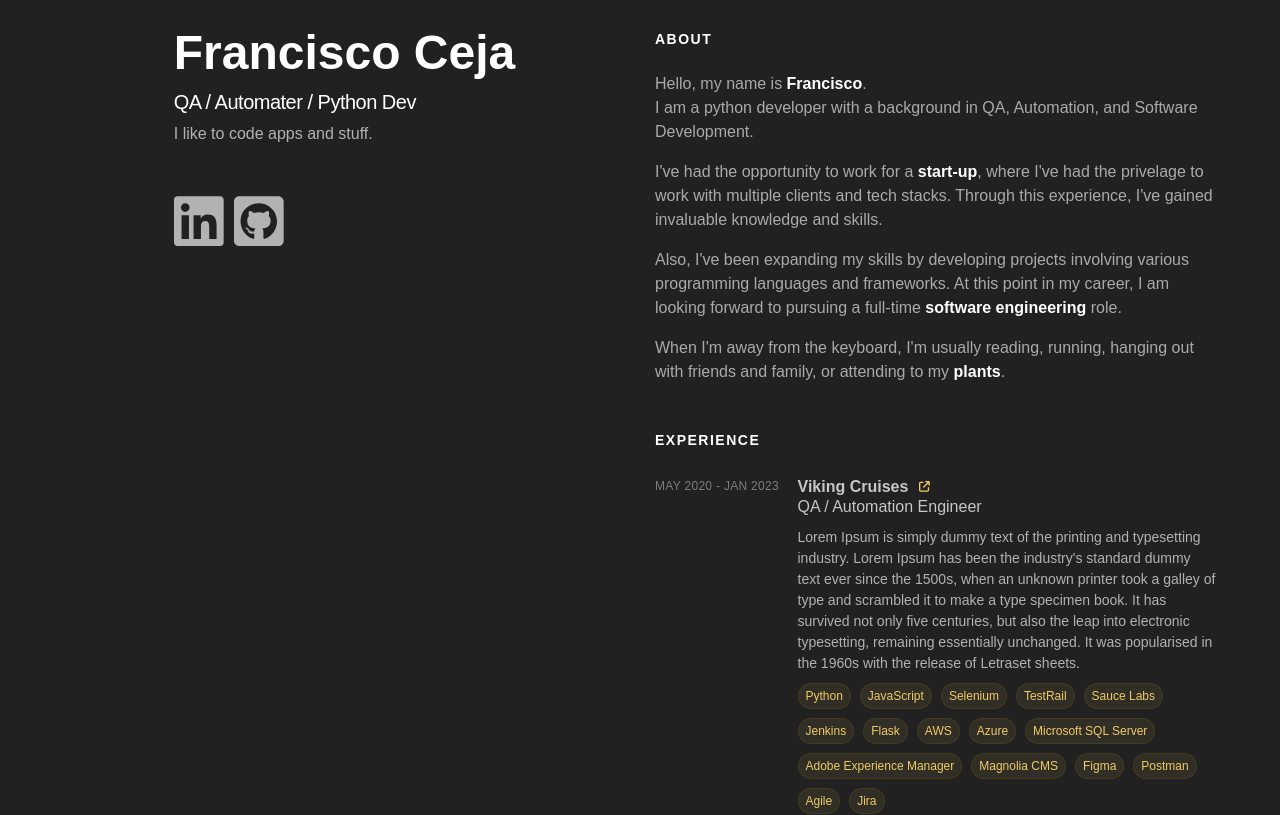
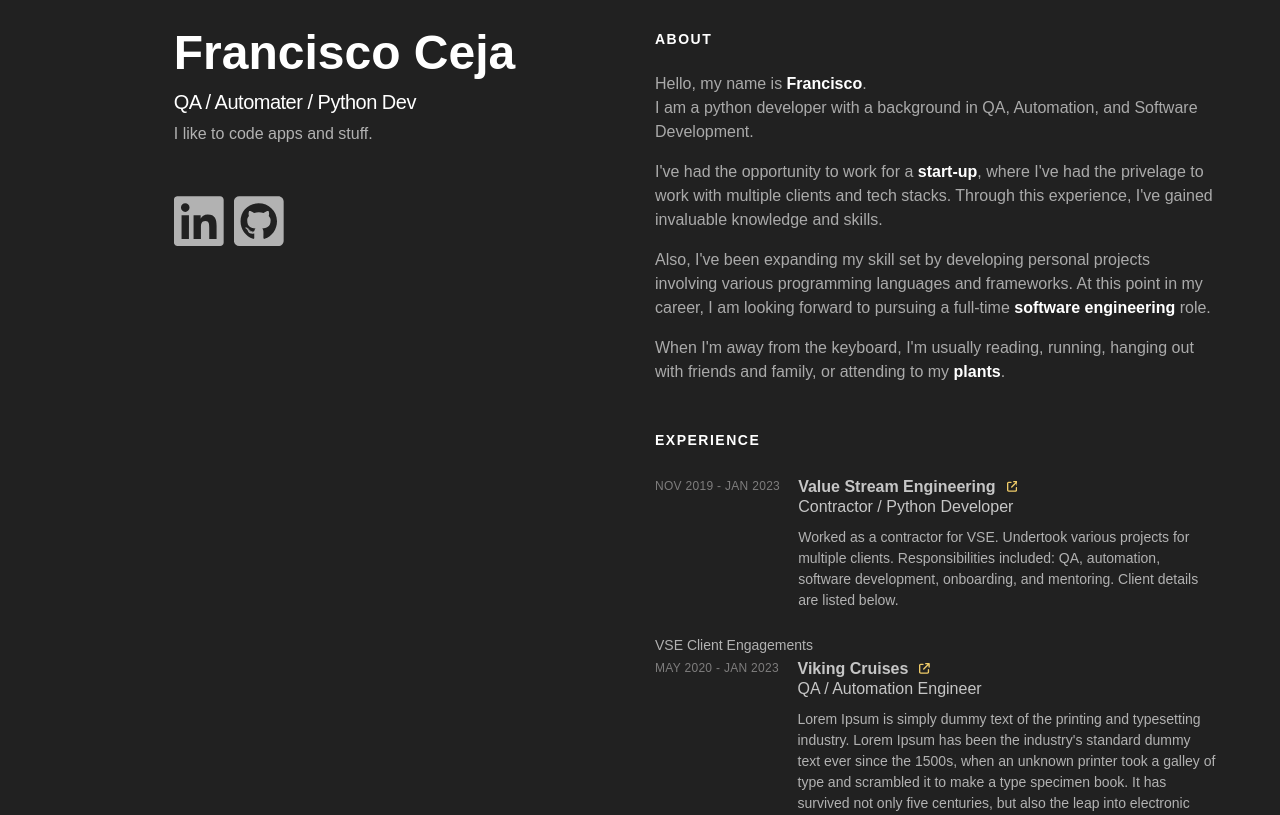
Before and after one commit to fceja/fceja.com_v2, a React (Vite) app: page / in a window 1280 px wide. Shown: the top 815 px of the page. Built offline with nearby package versions, Linux system fonts and the light colour scheme.

Commit message:
refactor so that clients are nested in content

```diff
--- a/src/scss/components/home/ExperienceCardsList.scss
+++ b/src/scss/components/home/ExperienceCardsList.scss
@@ -77,3 +77,13 @@
     color: rgb(178, 178, 178);
     font-weight: none;
 }
+
+.clients {
+    font-size: .875em;
+    color: rgb(178, 178, 178);
+    font-weight: none;
+
+    &+li {
+        margin: 5px 0 0 0;
+    }
+}
--- a/src/scss/components/home/semantic/AboutSection.scss
+++ b/src/scss/components/home/semantic/AboutSection.scss
@@ -6,7 +6,8 @@
         font-size: .875em;
         font-weight: 700;
         letter-spacing: 1.5px;
-        margin: 100px 0 0 0;
+        // margin: 100px 0 0 0;
+        margin: 50px 0 0 0;
     }
 
     p {
--- /dev/null
+++ b/src/ts/components/home/ExperienceCard.tsx
@@ -0,0 +1,53 @@
+import "@scss/components/home/ExperienceCardsList.scss"
+import Tags from "@common/components/Tags"
+import { TagLinkI } from "@content/TagContent"
+
+interface ExperienceCardI {
+    cardData: {
+        year: string,
+        position: string,
+        company: string,
+        companyUrl: string,
+        paragraph: string,
+        tags: TagLinkI[]
+    }
+    parentIndex: string
+}
+
+const ExperienceCards = (props: ExperienceCardI) => {
+    const { cardData, parentIndex } = props
+
+    return (
+        <li
+            key={`li-${parentIndex}`}
+            className={`exp-card-${parentIndex} exp-card d-md-flex`}
+        >
+            <div
+                className="card-year"
+                style={{ margin: "-2px 0 0 0", minWidth: "125px" }}
+            >
+                {cardData.year}
+            </div>
+            <div className="card-desc w-100">
+                <div className="card-comp m-0 p-0">
+                    <a
+                        href={cardData.companyUrl}
+                        target="_blank"
+                    >
+                        {cardData.company}
+                        {/* <!--!Font Awesome Free 6.5.2 by @fontawesome - https://fontawesome.com License - https://fontawesome.com/license/free Copyright 2024 Fonticons, Inc.--> */}
+                        <svg
+                            xmlns="http://www.w3.org/2000/svg"
+                            viewBox="0 0 512 512">
+                            <path d="M320 0c-17.7 0-32 14.3-32 32s14.3 32 32 32h82.7L201.4 265.4c-12.5 12.5-12.5 32.8 0 45.3s32.8 12.5 45.3 0L448 109.3V192c0 17.7 14.3 32 32 32s32-14.3 32-32V32c0-17.7-14.3-32-32-32H320zM80 32C35.8 32 0 67.8 0 112V432c0 44.2 35.8 80 80 80H400c44.2 0 80-35.8 80-80V320c0-17.7-14.3-32-32-32s-32 14.3-32 32V432c0 8.8-7.2 16-16 16H80c-8.8 0-16-7.2-16-16V112c0-8.8 7.2-16 16-16H192c17.7 0 32-14.3 32-32s-14.3-32-32-32H80z" />
+                        </svg>
+                    </a>
+                </div>
+                <span className="card-position">{cardData.position}</span>
+                <p className="card-p m-0 mt-2">{cardData.paragraph}</p>
+                <Tags className="home-exp" tagData={cardData.tags} parentIndex={Number(parentIndex)} />
+            </div>
+        </li>
+    )
+}
+export default ExperienceCards
--- a/src/ts/components/home/ExperienceCardsList.tsx
+++ b/src/ts/components/home/ExperienceCardsList.tsx
@@ -1,42 +1,29 @@
 import "@scss/components/home/ExperienceCardsList.scss"
 import { experienceCardsContent } from "@content/HomePageContent"
-import Tags from "@common/components/Tags"
+import ExperienceCard from "@components/home/ExperienceCard"
 
 const ExperienceCardsList = () => {
     return (
         <ul className="exp-list p-0">
             {experienceCardsContent.map((elem, i) => {
+                {/* generate clients if they exist */ }
+                let clients = null;
+                if (elem.clients.length > 0) {
+                    clients = elem.clients.map((elem2, j) => {
+                        return < ExperienceCard cardData={elem2} parentIndex={`${i}-${j}`} />
+                    })
+                }
+
                 return (
-                    <li
-                        key={`li-${i}`}
-                        className={`exp-card-${i} exp-card d-md-flex`}
-                    >
-                        <div
-                            className="card-year"
-                            style={{ margin: "-2px 0 0 0", minWidth: "125px" }}
-                        >
-                            {elem.year}
-                        </div>
-                        <div className="card-desc w-100">
-                            <div className="card-comp m-0 p-0">
-                                <a
-                                    href={elem.companyUrl}
-                                    target="_blank"
-                                >
-                                    {elem.company}
-                                    {/* <!--!Font Awesome Free 6.5.2 by @fontawesome - https://fontawesome.com License - https://fontawesome.com/license/free Copyright 2024 Fonticons, Inc.--> */}
-                                    <svg
-                                        xmlns="http://www.w3.org/2000/svg"
-                                        viewBox="0 0 512 512">
-                                        <path d="M320 0c-17.7 0-32 14.3-32 32s14.3 32 32 32h82.7L201.4 265.4c-12.5 12.5-12.5 32.8 0 45.3s32.8 12.5 45.3 0L448 109.3V192c0 17.7 14.3 32 32 32s32-14.3 32-32V32c0-17.7-14.3-32-32-32H320zM80 32C35.8 32 0 67.8 0 112V432c0 44.2 35.8 80 80 80H400c44.2 0 80-35.8 80-80V320c0-17.7-14.3-32-32-32s-32 14.3-32 32V432c0 8.8-7.2 16-16 16H80c-8.8 0-16-7.2-16-16V112c0-8.8 7.2-16 16-16H192c17.7 0 32-14.3 32-32s-14.3-32-32-32H80z" />
-                                    </svg>
-                                </a>
-                            </div>
-                            <span className="card-position">{elem.position}</span>
-                            <p className="card-p m-0 mt-2">{elem.paragraph}</p>
-                            <Tags className="home-exp" tagData={elem.tags} parentIndex={i} />
-                        </div>
-                    </li>
+                    <>
+                        < ExperienceCard cardData={elem} parentIndex={`${i}`} />
+                        {clients && (
+                            <>
+                                <div className="clients mt-4">VSE Client Engagements </div>
+                                {clients}
+                            </>
+                        )}
+                    </>
                 )
             })}
         </ul>
--- a/src/ts/components/home/ProjectCardsList.tsx
+++ b/src/ts/components/home/ProjectCardsList.tsx
@@ -1,5 +1,5 @@
 import "@scss/components/home/ProjectCardsList.scss"
-import { pinnedProjectContent } from "@content/HomePageContent"
+import { homeProjectContent } from "@content/HomePageContent"
 import ProjectLinks from "@common/components/ProjectLinks"
 import Tags from "@common/components/Tags"
 import { useHighlightJump } from "@hooks/UseHightlightJump"
@@ -16,7 +16,7 @@ const PinnedProjectCardsList = () => {
 
     return (
         <ul className="project-list m-0 p-0">
-            {pinnedProjectContent.map((proj, i) => {
+            {homeProjectContent.map((proj, i) => {
                 return (
                     < li
                         key={`home-proj-card-${i}`}
--- a/src/ts/components/home/semantic/AboutSection.tsx
+++ b/src/ts/components/home/semantic/AboutSection.tsx
@@ -13,7 +13,7 @@ const AboutSection = () => {
                 Through this experience, I've gained invaluable knowledge and skills.
             </p>
             <p>
-                Also, I've been expanding my skills by developing projects involving various
+                Also, I've been expanding my skill set by developing personal projects involving various
                 programming languages and frameworks.
                 At this point in my career, I am looking forward to pursuing a full-time <strong className="hover-text">software engineering</strong> role.
             </p>
--- a/src/ts/content/HomePageContent.ts
+++ b/src/ts/content/HomePageContent.ts
@@ -1,6 +1,16 @@
 import { tagDataMap } from "@content/TagContent"
 
 export const experienceCardsContent = [
+    {
+        year: 'NOV 2019 - JAN 2023',
+        position: "Contractor / Python Developer",
+        company: "Value Stream Engineering",
+        companyUrl: "https://valuestreamengineering.com/",
+        paragraph: `Worked as a contractor for VSE. Undertook various projects for multiple clients.
+        Responsibilities included: QA, automation, software development, onboarding, and mentoring.
+        Client details are listed below.`,
+        tags: [],
+        clients: [
             {
                 year: 'MAY 2020 - JAN 2023',
                 position: "QA / Automation Engineer",
@@ -40,7 +50,7 @@ export const experienceCardsContent = [
             },
             {
                 year: 'NOV 2019 - FEB 2020',
-        position: "Internship - QA Engineer",
+                position: "QA Engineer (Internship)",
                 company: "Hallmark Labs",
                 companyUrl: "https://www.hallmarklabs.com/",
                 paragraph: "Lorem Ipsum is simply dummy text of the printing and typesetting industry. Lorem Ipsum has been the industry's standard dummy text ever since the 1500s, when an unknown printer took a galley of type and scrambled it to make a type specimen book. It has survived not only five centuries, but also the leap into electronic typesetting, remaining essentially unchanged. It was popularised in the 1960s with the release of Letraset sheets.",
@@ -50,8 +60,10 @@ export const experienceCardsContent = [
                 ],
             }
         ]
+    },
+]
 
-export const pinnedProjectContent = [
+export const homeProjectContent = [
     {
         year: "2023",
         title: "Profile App",
```
Lines whose indentation alone changed are shown as unchanged.
